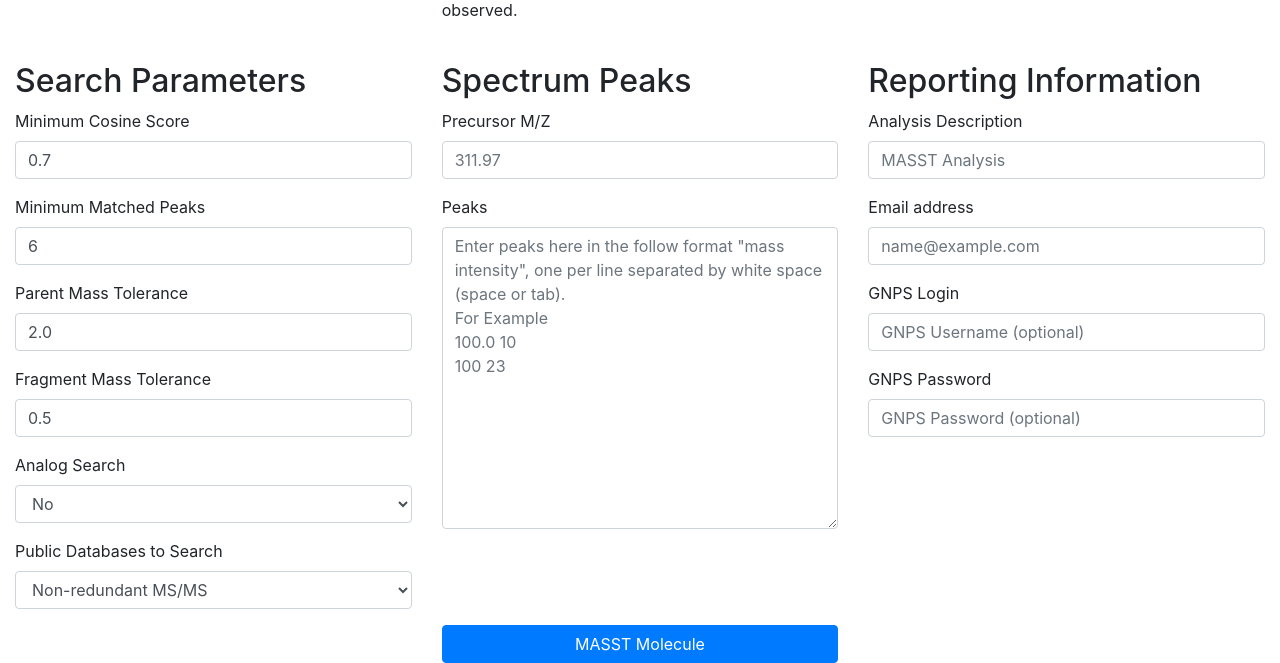
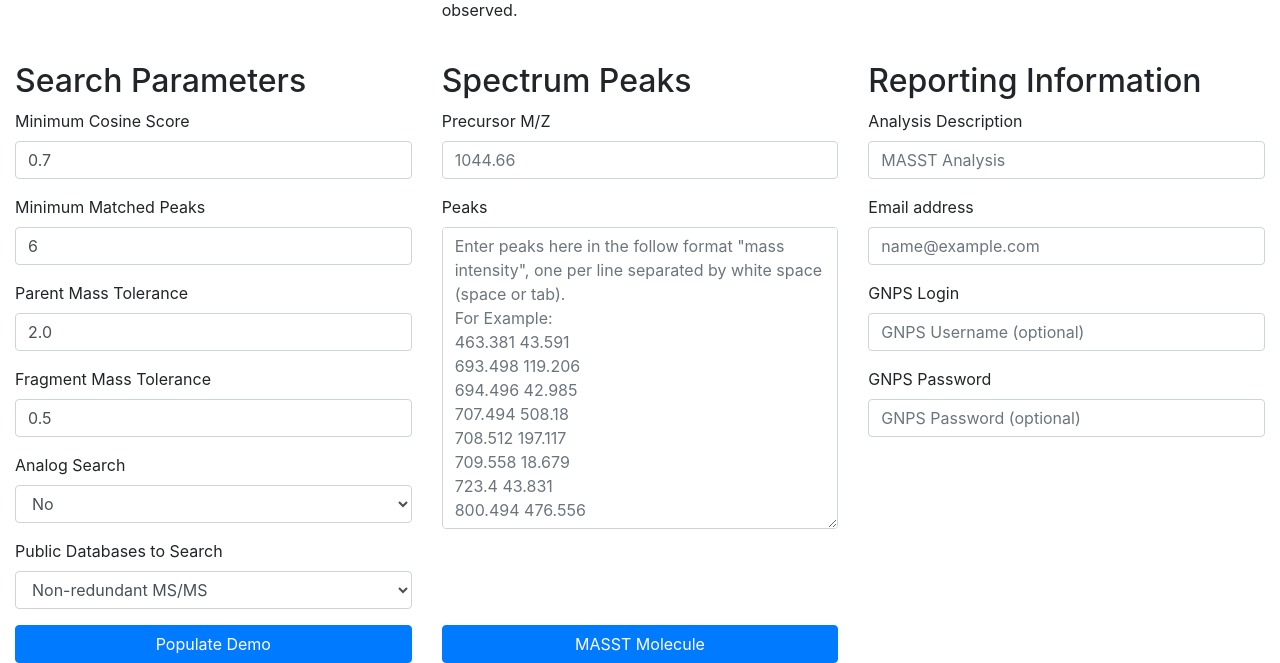
Before and after one commit to mwang87/GNPS_MASST, a Flask app: page / in a window 1280 px wide. Shown: the part 285-948 px from the top of the page. Run offline with Flask 2, Linux system fonts and the light colour scheme; some libraries are stand-ins or nearby versions.

Commit message:
adding demo

```diff
--- a/templates/dashboard.html
+++ b/templates/dashboard.html
@@ -111,11 +111,11 @@
                         <h2> Spectrum Peaks </h2>
                         <div class="form-group">
                             <label for="precursormz">Precursor M/Z</label>
-                            <input type="number" step="any" class="form-control" name="precursormz" placeholder="311.97">
+                            <input id="precursormz" type="number" step="any" class="form-control" name="precursormz" placeholder="1044.66">
                         </div>
                         <div class="form-group">
                             <label for="peaks">Peaks</label>
-                            <textarea class="form-control" name="peaks" rows="12" placeholder='Enter peaks here in the follow format "mass intensity", one per line separated by white space (space or tab).&#10;For Example &#10;100.0 10&#10;100 23'></textarea>
+                            <textarea id="peaks" class="form-control" name="peaks" rows="12" placeholder='Enter peaks here in the follow format "mass intensity", one per line separated by white space (space or tab).&#10;For Example: &#10;463.381 43.591&#10;693.498 119.206&#10;694.496 42.985&#10;707.494 508.18&#10;708.512 197.117&#10;709.558 18.679&#10;723.4 43.831&#10;800.494 476.556&#10;801.518 196.451&#10;802.496 95.972&#10;814.513 86.182&#10;931.574 50.803&#10;972.868 14.634&#10;1016.62 66.809&#10;1017.58 16.578&#10;1025.57 22.426'></textarea>
                         </div>
                     </div>
 
@@ -142,7 +142,10 @@
                 </div>
 
                 <div class="row">
-                    <div class="col-sm"></div>
+                    <div class="col-sm">
+                        <div onclick="populate_demo()" class="btn btn-primary btn-block">Populate Demo</div>
+                    </div>
+
                     <div class="col-sm">
                         <button type="Search" class="btn btn-primary btn-block">MASST Molecule</button>
                     </div>
@@ -154,4 +157,28 @@
 
 </body>
 
+<script>
+function populate_demo() {
+    $("#peaks").val("463.381	43.591\n\
+693.498	119.206\n\
+694.496	42.985\n\
+707.494	508.18\n\
+708.512	197.117\n\
+709.558	18.679\n\
+723.4	43.831\n\
+800.494	476.556\n\
+801.518	196.451\n\
+802.496	95.972\n\
+814.513	86.182\n\
+931.574	50.803\n\
+972.868	14.634\n\
+1016.62	66.809\n\
+1017.58	16.578\n\
+1025.57	22.426")
+
+    $("#precursormz").val("1044.66")
+
+}
+</script>
+
 </html>
```
